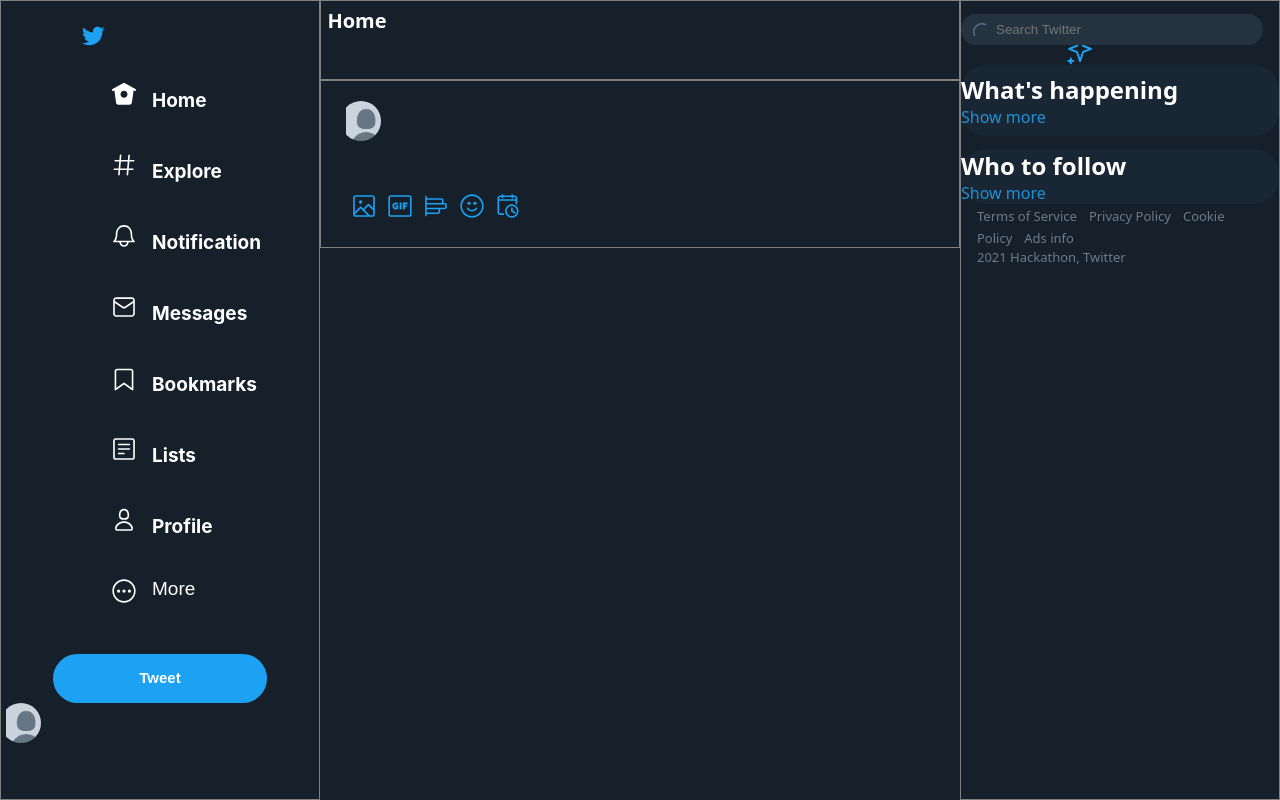
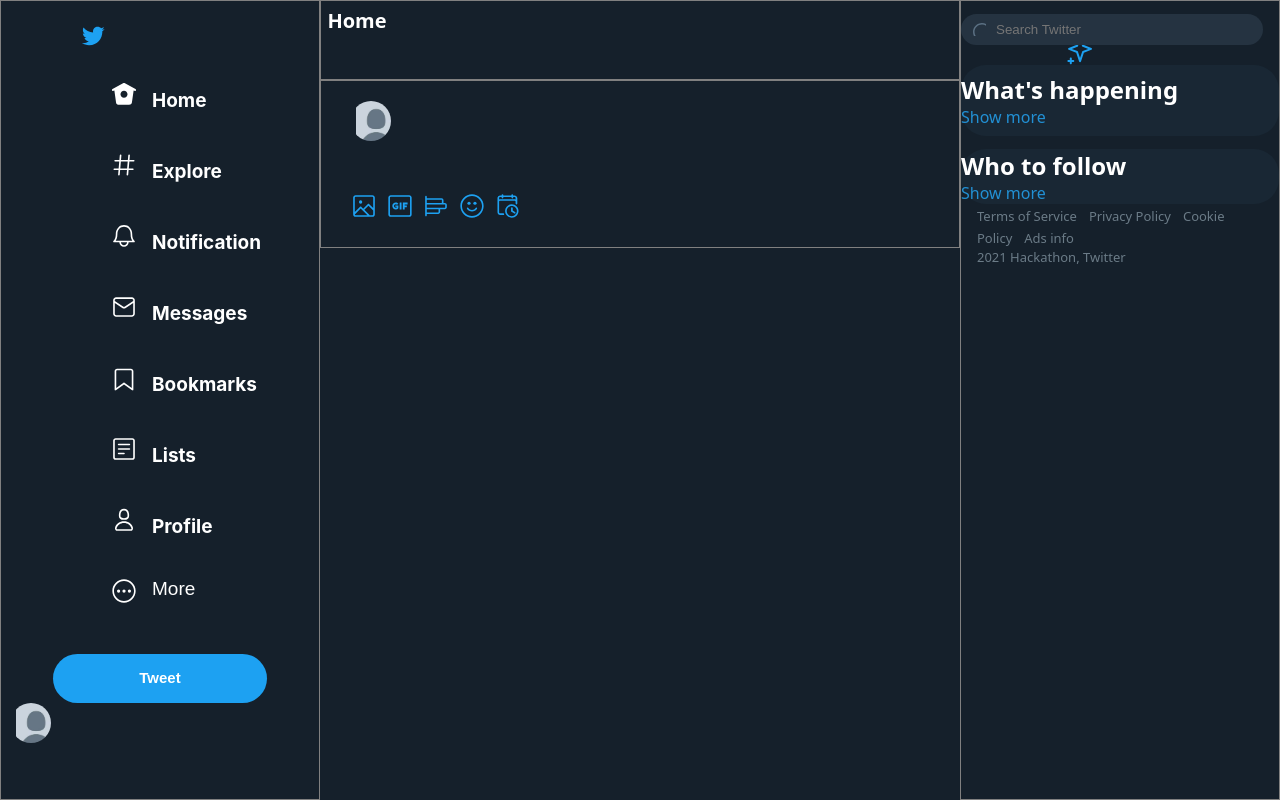
Before and after one commit to netty-carroll/hackathon-twitter, a React (Create React App) app: page / in a window 1280 px wide. Built offline with nearby package versions, Linux system fonts and the light colour scheme.

Commit message:
navbarprofilesection.css
created css file to move avatar over on navbar.

```diff
--- /dev/null
+++ b/src/components/navbarProfileSection.css
@@ -0,0 +1,3 @@
+.profileImage {
+    padding-left: 10px;
+}
--- a/src/components/navbarProfileSection.js
+++ b/src/components/navbarProfileSection.js
@@ -1,5 +1,6 @@
 import React from 'react'
 import {Avatar} from "@material-ui/core"
+import "./navbarProfileSection.css"
 
 // we will need to create another js file to add the function to open an menu for the profile options
 
```
